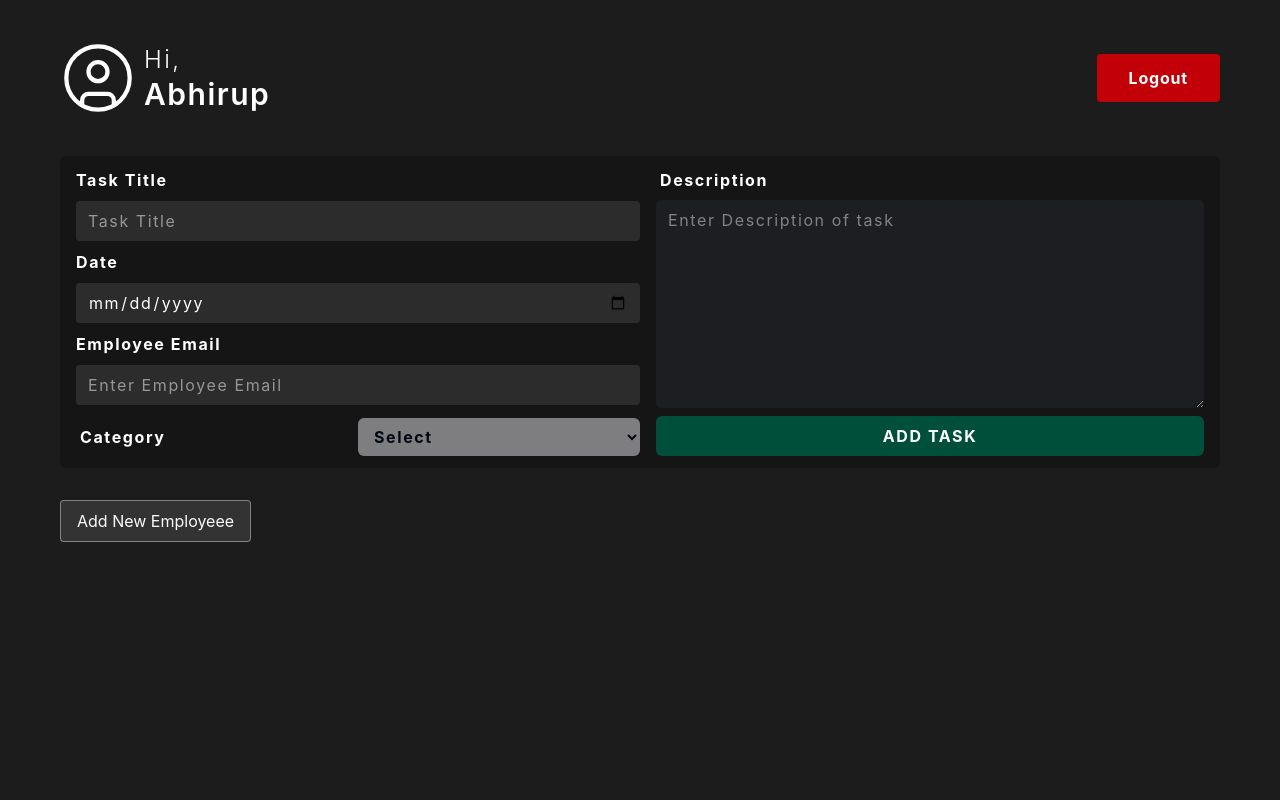
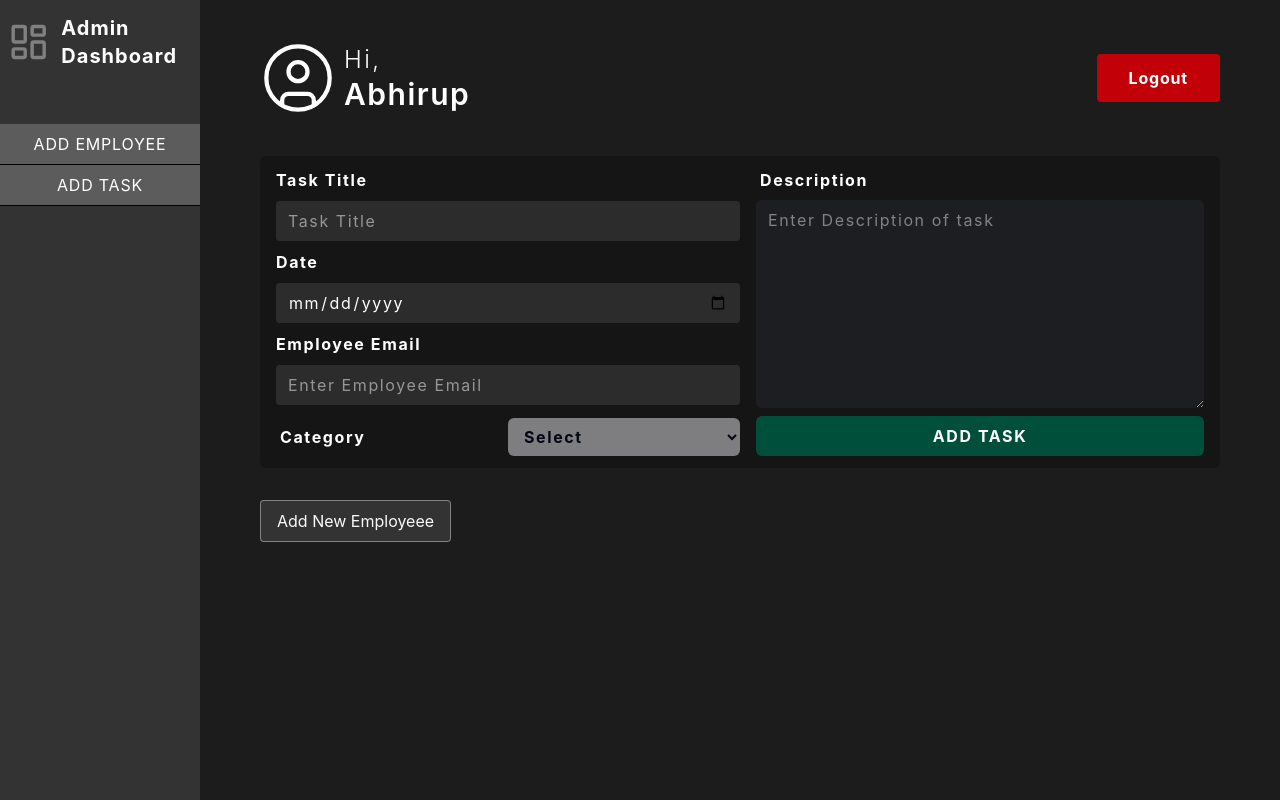
Before and after one commit to AbhirupRoy27/employee-management-system, a React (Vite) app: page /admin-dashboard in a window 1280 px wide. Built offline with nearby package versions, Linux system fonts and the light colour scheme; no server answers.

Commit message:
feat: add new navigation bar to the admin dashboard.

```diff
--- a/src/Page/Dashboard/AdminDashboard.jsx
+++ b/src/Page/Dashboard/AdminDashboard.jsx
@@ -3,6 +3,7 @@ import { useState } from 'react'
 import Logout from '../Logout/Logout'
 import AddEmpForm from '../../Components/Dashboard/Admin/addEmployee/AddEmpForm'
 import AdminForm from '../../Components/Dashboard/Admin/addTask/AdminForm'
+import { LayoutDashboard } from 'lucide-react'
 
 function AdminDashboard() {
   const [isActive, setIsActive] = useState(false)
@@ -10,10 +11,30 @@ function AdminDashboard() {
   return (
     <div className="bg-[#1C1C1C] min-h-screen min-w-[354px]">
       {isActive && <Logout setIsActive={setIsActive} />}
-      <Header setIsActive={setIsActive} />
-      <AdminForm />
+      <div className="flex flex-col sm:flex-row text-white ">
+        <div className="min-w-[200px] sm:w-1/10 bg-white/10 min-h-screen">
+          <header className="flex justify-center items-center py-3 px-2 gap-3">
+            <LayoutDashboard size={60} color="gray" />
+            <b className="text-xl tracking-wider">Admin Dashboard</b>
+          </header>
+          <section>
+            <div className="flex flex-col mt-10">
+              <button className="py-2 bg-white/20 hover:bg-white/35 transition-all duration-300 ease border-b border-black uppercase tracking-wider">
+                Add Employee
+              </button>
+              <button className="py-2 bg-white/20 hover:bg-white/35 transition-all duration-300 ease border-b border-black uppercase tracking-wider">
+                Add Task
+              </button>
+            </div>
+          </section>
+        </div>
+        <div className="w-full">
+          <Header setIsActive={setIsActive} />
+          <AdminForm />
 
-      <AddEmpForm />
+          <AddEmpForm />
+        </div>
+      </div>
     </div>
   )
 }
```
